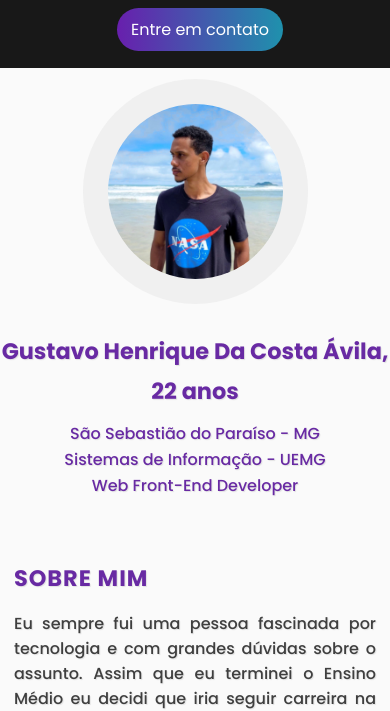
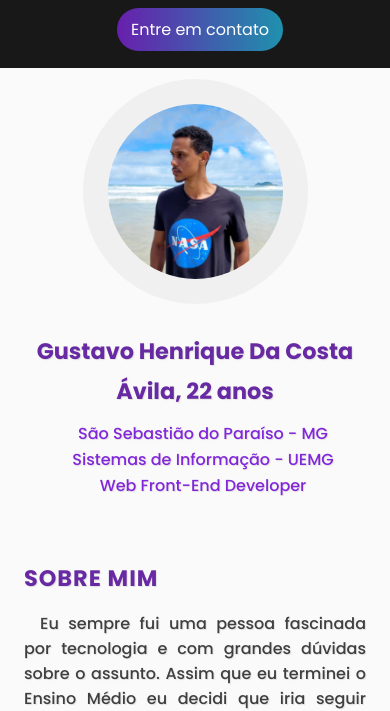
Before and after one commit to gusavila/meublog, a plain HTML site: page sobre_mim.html in a window 390 px wide. Shown: the part 141-852 px from the top of the page. Drawn offline with Linux system fonts and the light colour scheme.

Commit message:
css update

```diff
--- a/estilo/media.css
+++ b/estilo/media.css
@@ -31,12 +31,13 @@
     main {
         flex-direction: column-reverse;
         align-items: center;
-        padding-top: 215px;
+        padding: 215px 10px;
         padding-bottom: 0px;
     }
 
     main p {
         text-align: justify;
+        text-indent: 1em;
     }
 
     form [type = "submit"] {
--- a/estilo/style.css
+++ b/estilo/style.css
@@ -91,6 +91,10 @@ main {
 #bio h2 {
     font-family: poppinsbold,'Gill Sans', 'Gill Sans MT', Calibri, 'Trebuchet MS', sans-serif;
     line-height: 40px;
+}
+
+#bio p {
+    color: #8226d9;
 }
 
 #content {
```
